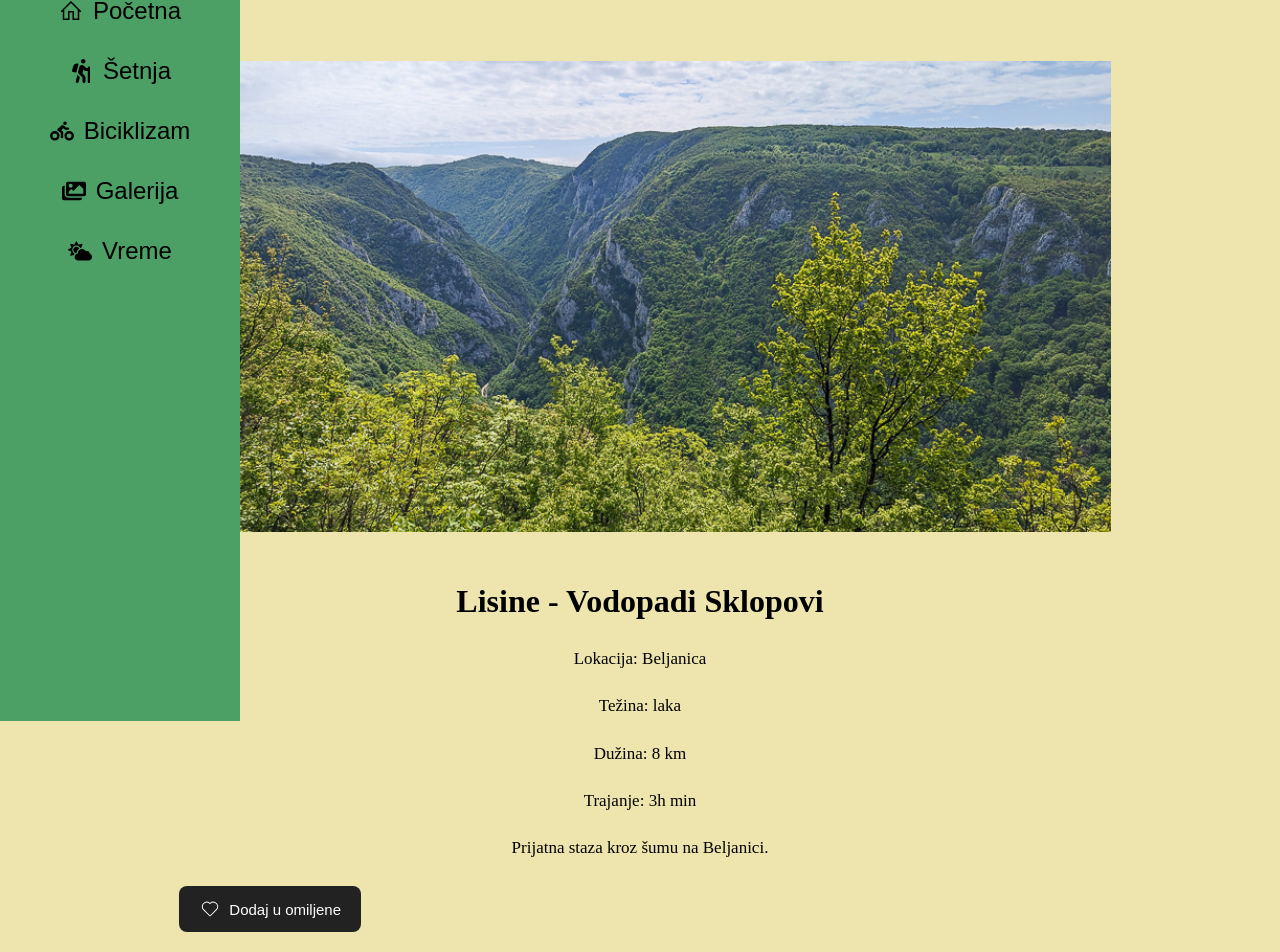
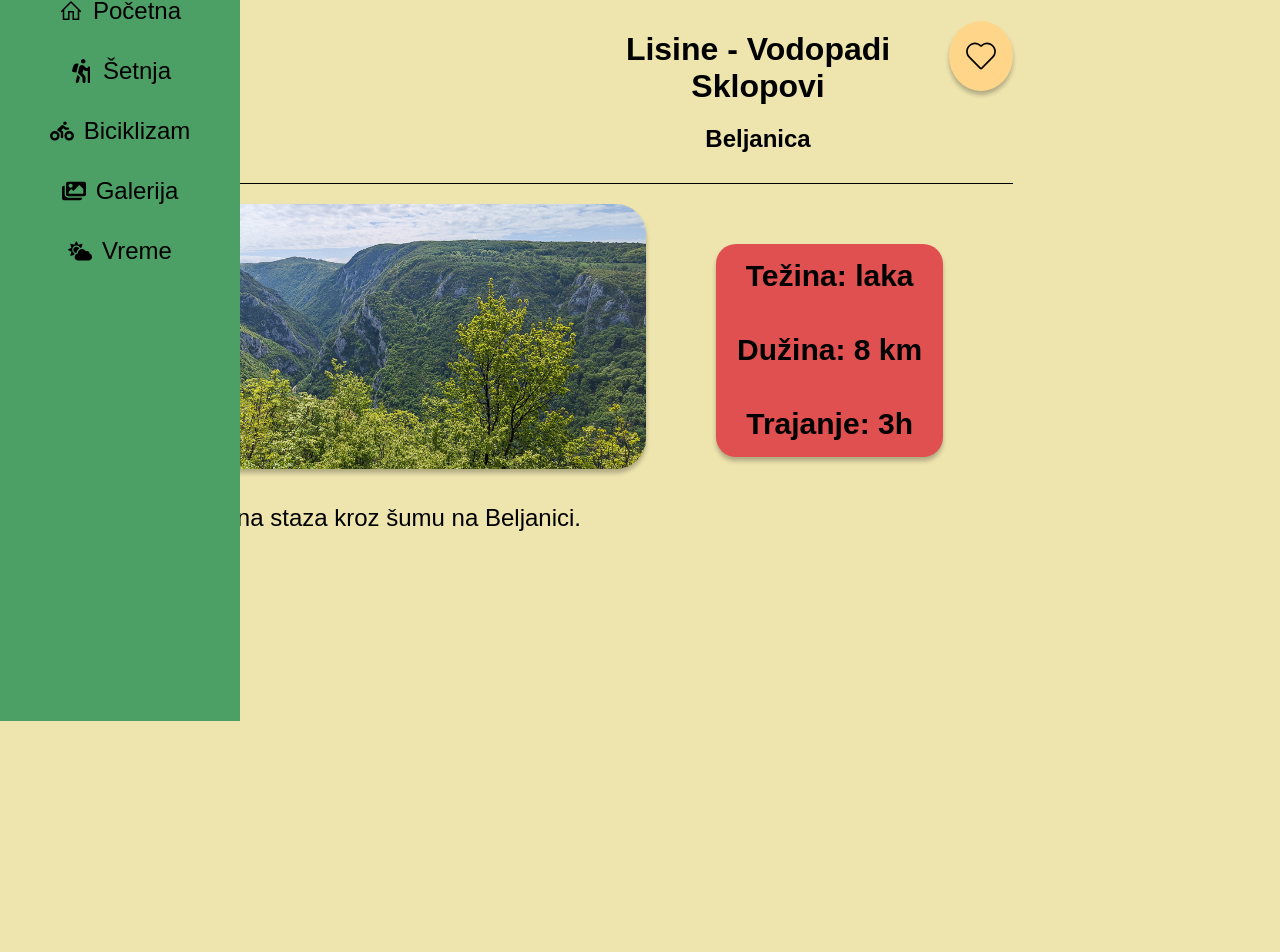
Before and after one commit to LazarVasiljevic/react-docker, a React (Vite) app: page /staza/1 in a window 1280 px wide. Shown: the part 79-1031 px from the top of the page. After the commit the page ends 800 px from the top, so only its background shows below. Built offline with nearby package versions, Linux system fonts and the light colour scheme.

Commit message:
Dodat stil na StazaDetalji stranici

```diff
--- a/src/components/layout/ProfilDropdown.tsx
+++ /dev/null
@@ -1,48 +0,0 @@
-import React from 'react'
-import { useState } from "react";
-import { Link } from "react-router-dom";
-import { CgProfile } from "react-icons/cg";
-import "../../styles/ProfilDropdown.css";
-
-
-function ProfilDropdown() {
-
-const [open, setOpen] = useState(false);
-
-  return (
-    <div className="profile-dropdown">
-        <button
-            className="profile-button"
-            onClick={() => setOpen(!open)}
-        >
-            <CgProfile/>
-        </button>
-
-
-        {open && (
-
-            <div className="profile-menu">
-
-                <Link
-                    to="/profil"
-                    onClick={() => setOpen(false)}
-                >
-                    Profil
-                </Link>
-
-                <Link
-                    to="/login"
-                    onClick={() => setOpen(false)}
-                >
-                    Prijavi se
-                </Link>
-
-            </div>
-
-        )}
-
-    </div>
-  )
-}
-
-export default ProfilDropdown
--- a/src/context/FavoritesContext.tsx
+++ b/src/context/FavoritesContext.tsx
@@ -24,9 +24,7 @@ interface FavoritesProviderProps {
     children: React.ReactNode;
 }
 
-export function FavoritesProvider({
-    children
-}: FavoritesProviderProps) {
+export function FavoritesProvider({children}: FavoritesProviderProps) {
 
     const [user, setUser] = useState<User | null>(null);
 
@@ -50,7 +48,7 @@ export function FavoritesProvider({
 
         const userData = JSON.parse(storedUser);
 
-
+        console.log("Ulogovani---",userData)
         const loggedUser = new User(
             userData.ime,
             userData.prezime,
--- a/src/pages/Login.tsx
+++ b/src/pages/Login.tsx
@@ -10,6 +10,7 @@ import {User} from '../models/User'
 function Login() {
 
     const navigate = useNavigate();
+
 
     const [email, setEmail] = useState("");
     const [password, setPassword] = useState("");
@@ -37,7 +38,7 @@ function Login() {
 
         const userData = JSON.parse(storedUser);
 
-
+        console.log("User:----",userData)
 
         const user = new User(
             userData.name,
@@ -47,6 +48,7 @@ function Login() {
             []
         );
 
+        console.log("User:----posle",user)
 
 
         if (user.email !== email) {
--- a/src/pages/Profil.tsx
+++ b/src/pages/Profil.tsx
@@ -1,31 +1,80 @@
 import React from 'react'
 import {User} from '../models/User'
-
+import { CgProfile } from "react-icons/cg";
 import '../styles/Profil.css'
+import StazaCard from '../components/StazaCard';
+import { useState, useEffect } from 'react';
+import { MdEmail } from "react-icons/md";
+import { FaHeart } from "react-icons/fa";
+import {staze } from '../data/staze';
+import '../styles/StazaCard.css'
 
 function Profil() {
 
-const storedUser = localStorage.getItem("loggedUser");
+  const [user, setUser] = useState<User | null>(null);
 
-if (storedUser) {
+  useEffect(() => {
+    const storedUser = localStorage.getItem("loggedUser");
+    console.log("Profil----",storedUser)
+    if (storedUser) {
+      const userData = JSON.parse(storedUser);
 
-    const userData = JSON.parse(storedUser);
-
-    const user = new User(
+      const loadedUser = new User(
         userData.name,
         userData.surname,
         userData.email,
         userData.password,
-        []
-    );
+        userData.favorites
+      );
 
-    console.log(user.getFullName());
-}
+      setUser(loadedUser);
+    }
+  }, []);
+
+  if (!user) {
+    return null;
+  }
 
 
 
   return (
-    <div>Profil</div>
+    <div className="profile">
+      <div className="profile-content">
+        <div className="profile-left">
+          <div className="profile-i">
+            <CgProfile  className="profile-icon" />
+          </div>
+          <p className="profile-name">
+            {user.getFullName()}
+          </p>
+        </div>
+
+        <div className="profile-right">
+          <div className="profile-email">
+            <MdEmail className="profile-email-icon" />
+            <span className="profile-email-text">E-mail: {user.email}</span>
+          </div>
+
+          <div className="profile-omiljene">
+            <FaHeart className="profile-icon-heart" fill="currentColor" />
+            <span className="profile-omiljene-text">
+              Omiljene staze
+            </span>
+          </div>
+
+          <div className="profile-omiljene-card">
+            {user.favorites.map((favoriteId, index) => {
+              const trail = staze.find(s => s.id === favoriteId);
+              return trail ? (
+                <StazaCard
+                  key={trail.id}
+                  staza={trail} />
+              ) : null;
+            })}
+          </div>
+        </div>
+      </div>
+    </div>
   )
 }
 
--- a/src/pages/StazaDetalji.tsx
+++ b/src/pages/StazaDetalji.tsx
@@ -52,13 +52,15 @@ function StazaDetalji() {
     };
   return (
     <div className="trail-details">
+            <div className='trail-header'>
 
-            <img
-                src={trail.image}
-                alt={trail.name}
-                className="trail-details-image"
-            />
-            <button
+                <div className='trail-header-name'>
+                    <h1>{trail.name}</h1>
+
+                    <h2> {trail.location}</h2>
+                </div>
+
+                <button
                 className={`trail-details-favorite ${
                     favorite
                         ? "trail-details-favorite-active"
@@ -75,14 +77,20 @@ function StazaDetalji() {
                     <CiHeart />
 
                 </button>
-            <div className="trail-details-content">
+            </div>
+        <div className='trail-content'>
+            <div className='trail-content-left'>
+                <img
+                    src={trail.image}
+                    alt={trail.name}
+                    className="trail-details-image"
+                />
+                <p>
+                    {trail.description}
+                </p>
+            </div>
 
-                <h1>{trail.name}</h1>
-
-                <p>
-                    Lokacija: {trail.location}
-                </p>
-
+            <div className="trail-content-right">
                 <p>
                     Težina: {trail.difficulty}
                 </p>
@@ -92,28 +100,15 @@ function StazaDetalji() {
                 </p>
 
                 <p>
-                    Trajanje: {trail.duration} min
+                    Trajanje: {trail.duration}
                 </p>
+            </div>
 
-                <p>
-                    {trail.description}
-                </p>
 
-                <button
-                    className="favorite-trail-button"
-                    onClick={handleFavoriteClick}
-                >
+        </div>
 
-                    <CiHeart />
 
-                    {favorite
-                        ? "Ukloni iz omiljenih"
-                        : "Dodaj u omiljene"
-                    }
 
-                </button>
-
-            </div>
 
         </div>
   )
--- a/src/styles/NavBar.css
+++ b/src/styles/NavBar.css
@@ -7,6 +7,7 @@
     display: flex;
     justify-content: space-between;
     height: var(--navbar-height);
+    z-index: 100000;
 }
 .logo{
     font-family: var(--text);
--- a/src/styles/Profil.css
+++ b/src/styles/Profil.css
@@ -0,0 +1,59 @@
+.profile{
+    margin-left:-30px;
+    width: 70vw;
+    font-family: var(--text);
+    padding-top: 20px;
+}
+
+.profile-content{
+    display: flex;
+    flex-direction: row;
+    gap:30px;
+}
+.profile-left{
+    display: flex;
+    flex-direction: column;
+    width:25%;
+    font-size: 24px;
+}
+.profile-right{
+    display: flex;
+    flex-direction: column;
+    width:75%;
+    gap:40px;
+}
+.profile-icon{
+    width:180px;
+    height:180px;
+}
+.profile-email{
+    text-align: left;
+    font-size: 24px;
+
+}
+.profile-omiljene{
+    text-align: left;
+    font-size: 24px;
+    font-weight: 500;
+
+}
+.profile-email-text{
+    padding-left:10px;
+}
+
+.profile-omiljene-text{
+    padding-left:10px;
+}
+.profile-email-icon{
+    scale: 1.5;
+}
+.profile-icon-heart{
+    scale: 1.5;
+    color:red;
+}
+.profile-omiljene-card{
+    display: grid;
+    grid-template-columns: repeat(2, 1fr);
+    grid-template-rows: repeat(2, 1fr);
+    gap: 30px;
+}
--- a/src/styles/StazaDetalji.css
+++ b/src/styles/StazaDetalji.css
@@ -1,11 +1,25 @@
 .trail-details {
-    width: 90%;
-    max-width: 1100px;
-
-    margin: 40px auto;
+    width: 70vw;
+    font-family: var(--text);
 }
 
+.trail-header{
+    display: flex;
+    flex-direction: row;
+    justify-content: space-between;
+    border-bottom: 1px solid black;
+    padding-bottom: 20px;
 
+}
+.trail-header-name{
+    display: flex;
+    flex-direction: column;
+    padding-left: 450px;
+}
+.trail-header-name h1, h2{
+    margin:0;
+    padding: 10px;
+}
 
 .trail-details-image-container {
     position: relative;
@@ -22,8 +36,9 @@
 .trail-details-image {
     width: 100%;
     height: 100%;
-
     object-fit: cover;
+    border-radius: 30px;
+    box-shadow: 0px 4px 4px rgba(0, 0, 0, 0.25);
 
     display: block;
 }
@@ -31,13 +46,11 @@
 
 
 .trail-details-favorite {
-    position: absolute;
 
-    top: 20px;
-    right: 20px;
 
-    width: 55px;
-    height: 55px;
+
+    width: 70px;
+    height: 70px;
 
     display: flex;
     align-items: center;
@@ -47,7 +60,8 @@
 
     border-radius: 50%;
 
-    background-color: rgba(255, 255, 255, 0.9);
+    background-color: var(--text-color);
+    box-shadow: 0px 4px 4px rgba(0, 0, 0, 0.25);
 
     cursor: pointer;
 
@@ -58,55 +72,29 @@
 
 
 .trail-details-favorite svg {
-    width: 32px;
-    height: 32px;
+    width: 40px;
+    height: 40px;
 }
 
 
 .trail-details-favorite:hover {
     transform: scale(1.1);
-
-    background-color: white;
 }
 
 
 .trail-details-favorite-active {
-    background-color: #ffe0df;
+    background-color: #fb150d;
 }
 
 
 .trail-details-favorite-active svg {
-    fill: #e74c3c;
+    fill: black;
 
     color: #e74c3c;
 }
 
-
-
-.trail-details-content {
-    padding: 30px 10px;
-}
-
-
-.trail-details-content h1 {
-    margin-bottom: 20px;
-
-    font-size: 32px;
-}
-
-
-.trail-details-content p {
-    margin: 10px 0;
-
-    font-size: 17px;
-
-    line-height: 1.6;
-}
-
-
-
 .favorite-trail-button {
-    margin-top: 20px;
+    margin-top: 50px;
 
     padding: 12px 20px;
 
@@ -119,7 +107,7 @@
 
     background-color: #222;
 
-    color: white;
+    color: var(--text-color);
 
     font-size: 15px;
 
@@ -128,6 +116,36 @@
 
 
 .favorite-trail-button svg {
-    width: 22px;
-    height: 22px;
+    width: 30px;
+    height: 30px;
 }
+
+.trail-content{
+    display: flex;
+    flex-direction: row;
+
+}
+.trail-content-left{
+    width:70%;
+    margin-top:20px;
+    display: flex;
+    flex-direction: column;
+    gap:30px;
+    font-size: 24px;
+}
+.trail-content-right{
+    width:30%;
+    background-color: rgb(225, 80, 80);
+    margin:70px;
+    margin-bottom: 80px;
+    margin-top: 60px;
+    font-size:30px;
+    display: flex;
+    flex-direction: column;
+    gap:30px;
+    justify-content: center;
+    text-align:center;
+    font-weight: 600;
+    border-radius: 20px;;
+    box-shadow: 0 4px 4px rgba(0, 0, 0, 0.25);
+}
```
Also changed, not shown: src/styles/ProfilDropdown.css (deleted).
